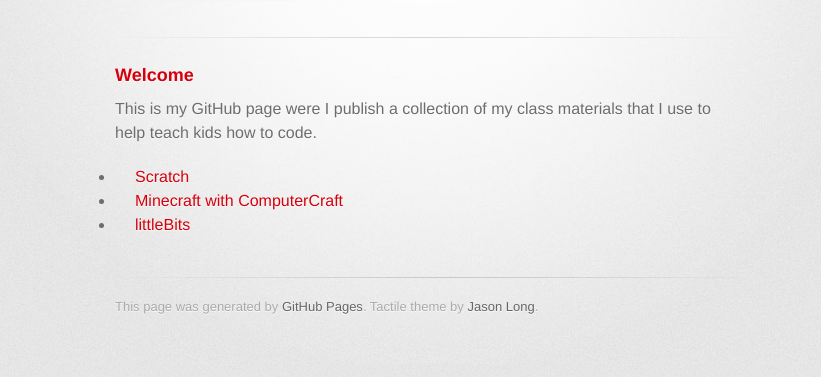
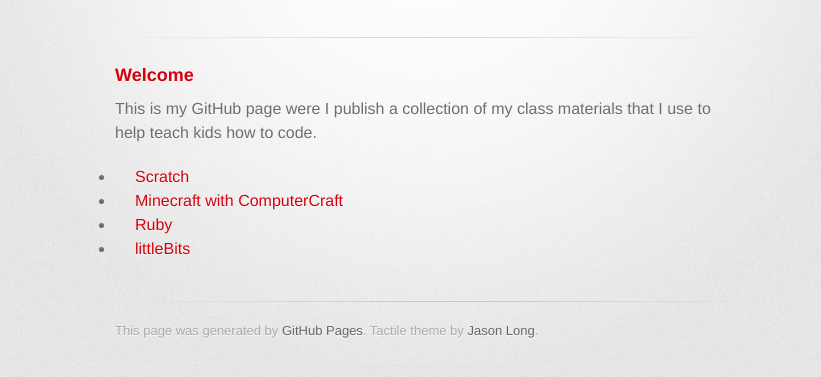
Before and after one commit to joedean/joedean.github.io, a plain HTML site: page index.html in a window 1280 px wide. Shown: the part 209-586 px from the top of the page, without its empty margins (215-1036 px from the left). Drawn offline with Linux system fonts and the light colour scheme; a web font is replaced by a local one.

Commit message:
Add ruby classes link to home page

```diff
--- a/index.html
+++ b/index.html
@@ -37,6 +37,7 @@
 <ul>
 <li><a href="http://joedean.github.io/coderdojo-scratch/">Scratch</a></li>
 <li><a href="http://joedean.github.io/computercraft/">Minecraft with ComputerCraft</a></li>
+<li><a href="http://joedean.github.io/ruby/">Ruby</a></li>
 <li><a href="http://joedean.github.io/littlebits/">littleBits</a></li>
 </ul>
         </section>
```
